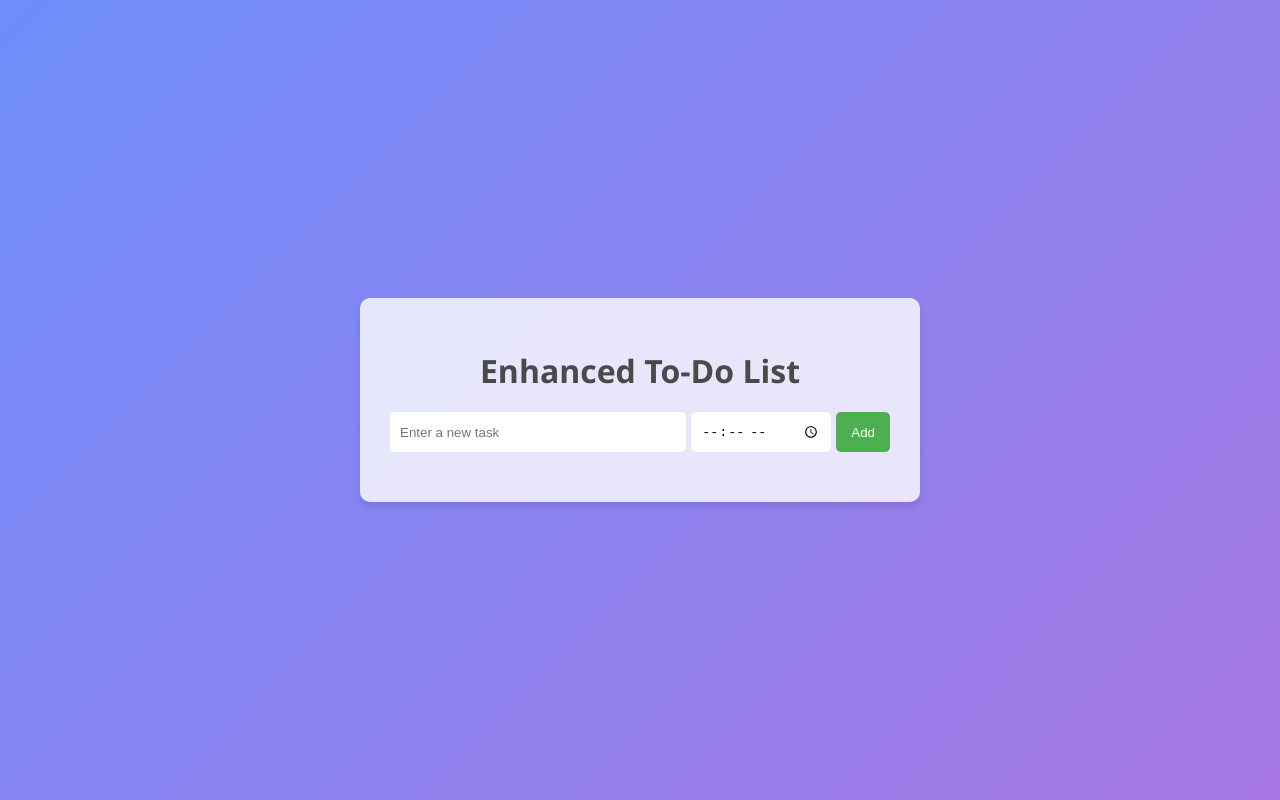
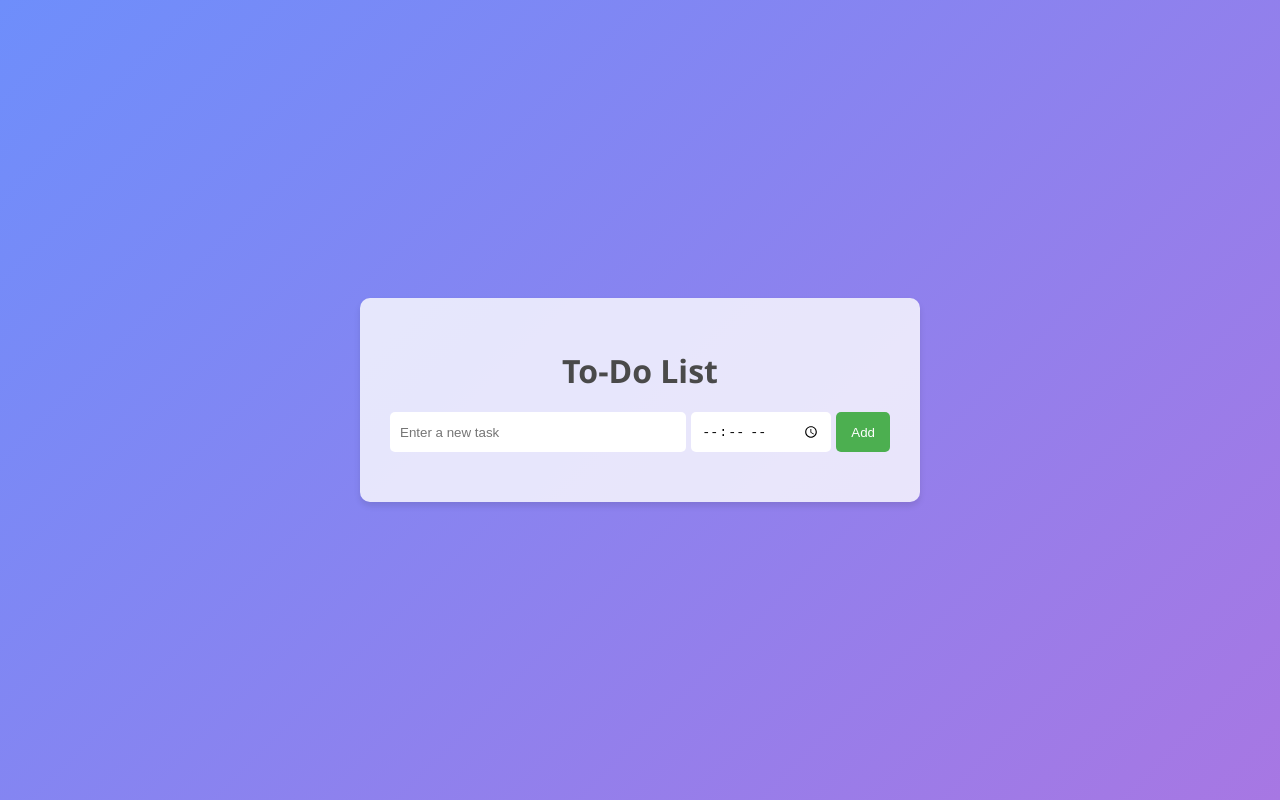
Before and after one commit to DevNiru2704/To-do-List, a plain HTML site: page index.html in a window 1280 px wide. Drawn offline with Linux system fonts and the light colour scheme.

Commit message:
Initial Commit

```diff
--- a/index.html
+++ b/index.html
@@ -3,7 +3,7 @@
 <head>
     <meta charset="UTF-8">
     <meta name="viewport" content="width=device-width, initial-scale=1.0">
-    <title>Enhanced To-Do List</title>
+    <title>To-Do List</title>
     <style>
         body {
             font-family: 'Segoe UI', Tahoma, Geneva, Verdana, sans-serif;
@@ -104,7 +104,7 @@
 </head>
 <body>
     <div class="container">
-        <h1>Enhanced To-Do List</h1>
+        <h1>To-Do List</h1>
         <div class="input-group">
             <input type="text" id="todoInput" placeholder="Enter a new task">
             <input type="time" id="todoTime">
```
